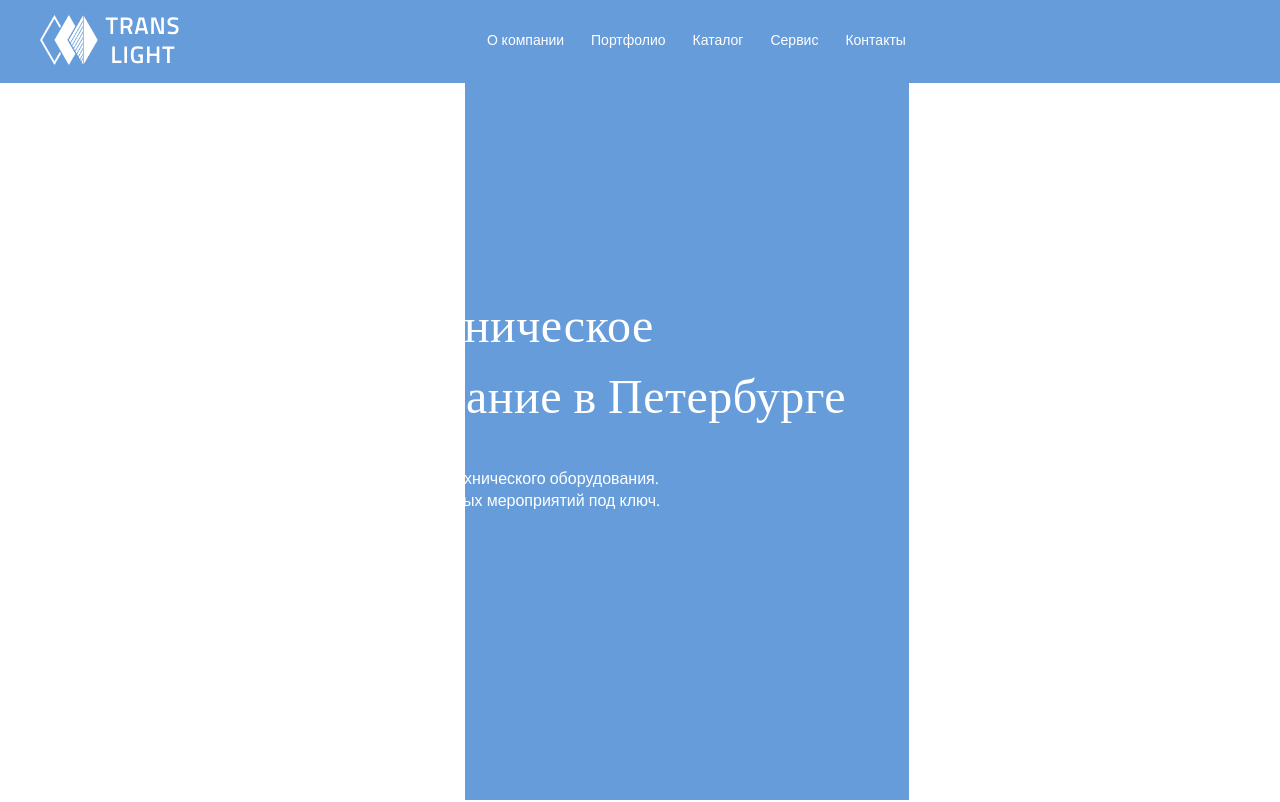
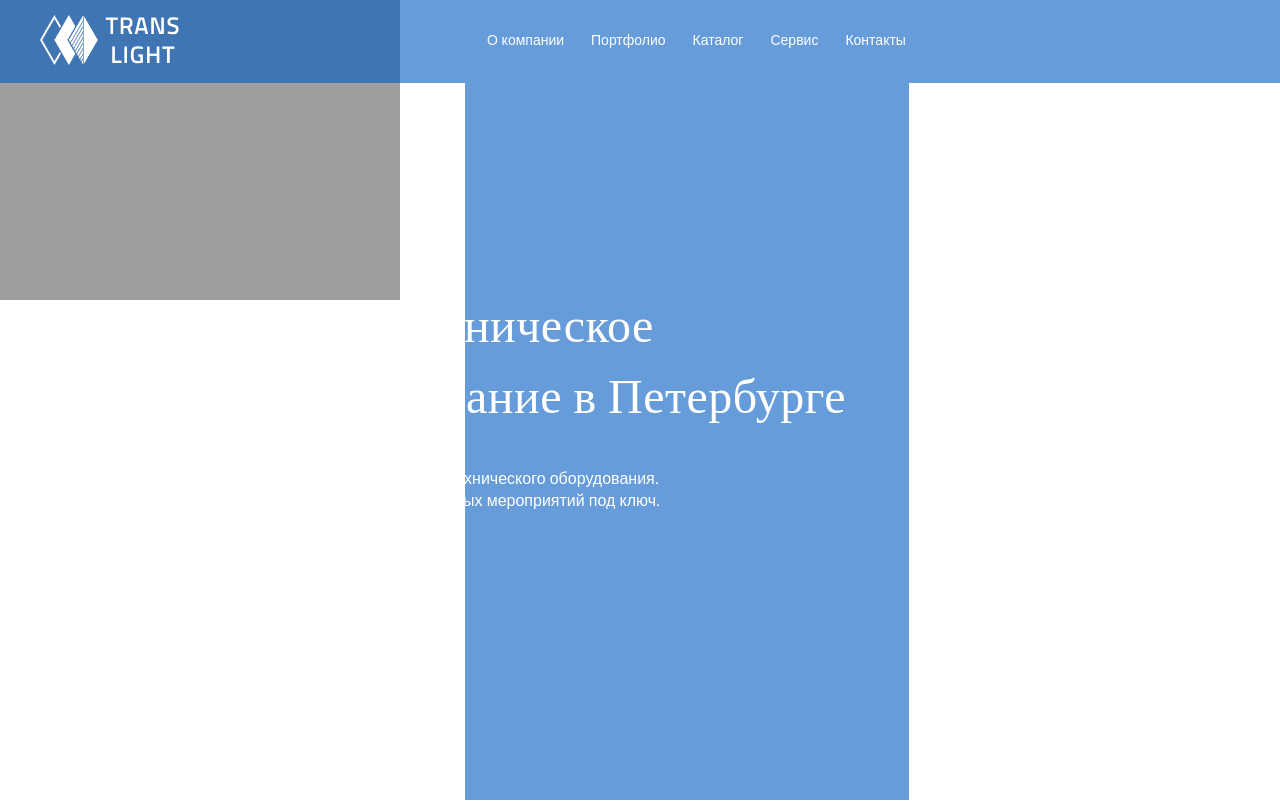
Before and after one commit to PavelTroyakov/transligth, a plain HTML site: page index.html in a window 1280 px wide. Shown: the top 802 px of the page. Drawn offline with nearby package versions, Linux system fonts and the light colour scheme; the site is published under a folder, as on GitHub Pages, so addresses that start at the root find nothing.

Commit message:
Update index.html

```diff
--- a/index.html
+++ b/index.html
@@ -25,7 +25,7 @@
 </header>
 <main class="main">
   <div class="main-bg">
-    <img src="/img/mainBG.png" alt="">
+    <img src="./img/mainBG.png" alt="">
   </div>
   <div class="container main-container">
     <div class="first-screen__bg"></div>
```
